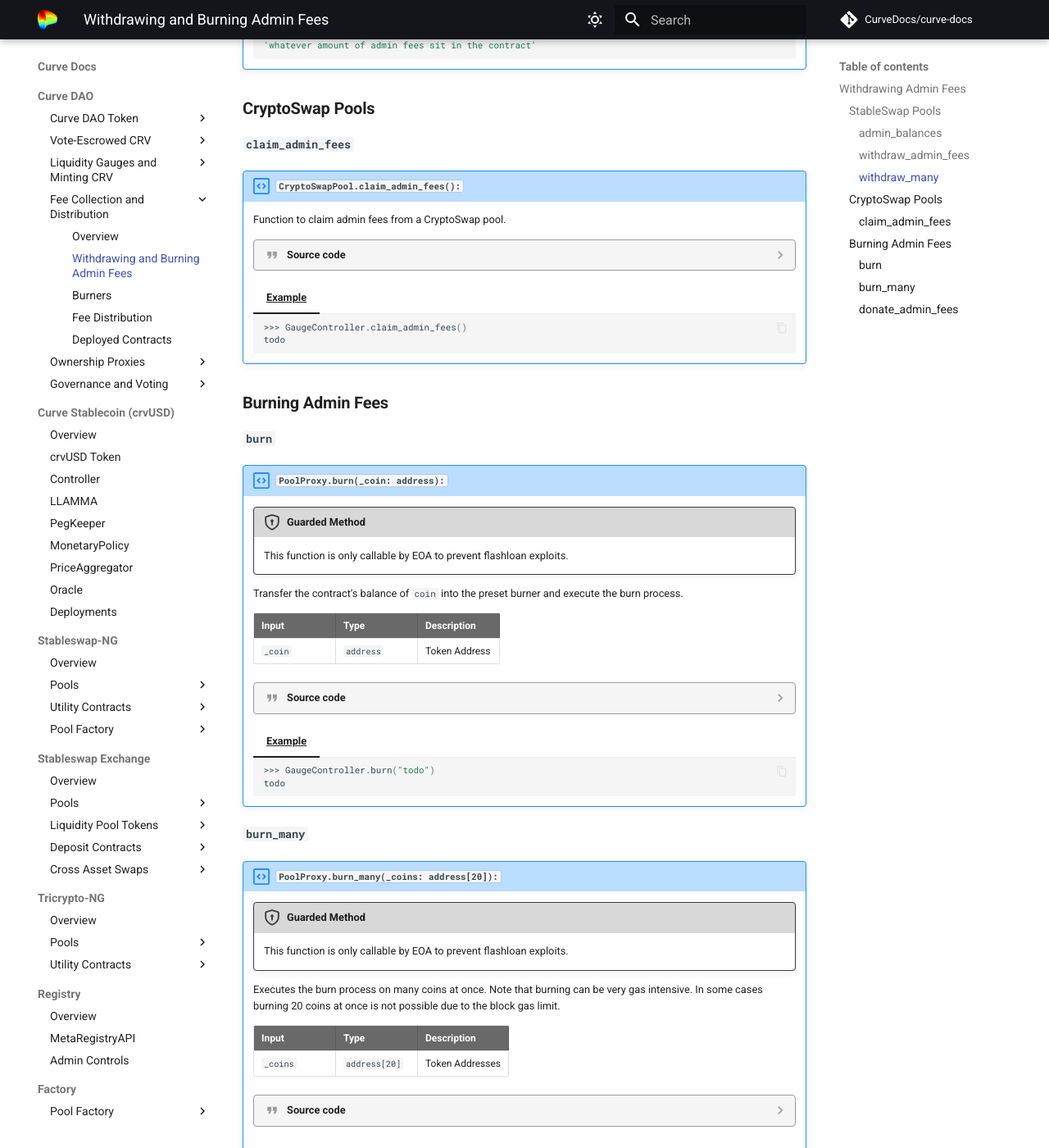
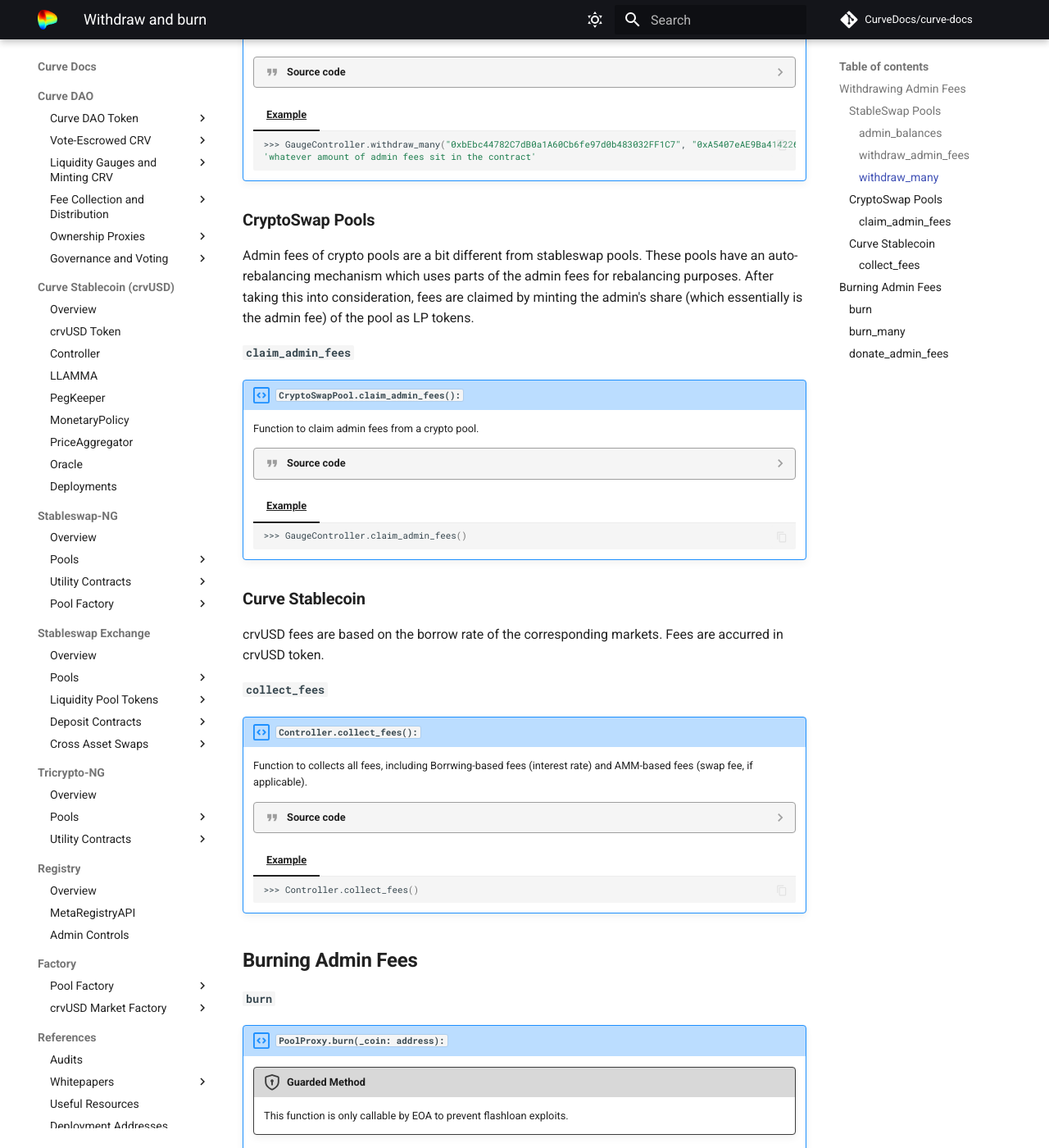
Before and after one commit to CurveDocs/curve-docs, an MkDocs documentation site: the page built from docs/curve_dao/fee-collection-distribution/withdraw-and-burn.md, in a window 1280 px wide and 1400 px high, scrolled down 1699 px. Shown: the whole window at 82% size. Built offline with MkDocs 1.6.1 and Material for MkDocs 9.7.7, drawn with Linux system fonts in a browser that asks for light colours; comment, search, counter and statistics services are not loaded; some of the changed text lies outside the part shown.

Commit message:
withdraw fee update

````diff
--- a/docs/curve_dao/FeeCollection-Distribution/withdraw-and-burn.md
+++ b/docs/curve_dao/fee-collection-distribution/withdraw-and-burn.md
@@ -1,4 +1,8 @@
-# *Withdrawing Admin Fees*
+# **Withdrawing Admin Fees**
+
+In order to be able to burn admin fees into the fee token, those fees have to be claimed prior. Admin fees can be claimed by anyone. Somethimes, the function to claim the fees is guarded and therefore only called by the proxy contract (admin or owner of the pool). If thats the case, users can just call the claim function via the proxy contract (as the function is not guarded there).
+
+Claiming fees can differ based on which source they are claimed from:
 
 ## **StableSwap Pools**
 Admin fees are stored within each exchange contract and viewable via the `admin_balances` public getter method. The contract owner may call to claim the fees at any time using `withdraw_admin_fees`.
@@ -6,7 +10,7 @@
 Fees are initially claimed via `PoolProxy.withdraw_many`. This withdraws fees from many pools at once, pulling them into the [PoolProxy](https://etherscan.io/address/0xeCb456EA5365865EbAb8a2661B0c503410e9B347#writeContract) contract.
 
 !!!tip
-    Admin fees can either be claimed through the corresponding PoolProxy or directly by calling the `withdraw_admin_fees` function on the pool contract itself.
+    Admin fees can either be claimed through the corresponding PoolProxy or directly by calling the `withdraw_admin_fees` function on the pool contract itself (if the function is not guarded).
 
 
 ### `admin_balances`
@@ -18,7 +22,7 @@
 
     | Input      | Type   | Description |
     | ----------- | -------| ----|
-    | `i` |  `uint256` | Coin Index |
+    | `i` |  `uint256` | coin index |
 
     ??? quote "Source code"
 
@@ -43,7 +47,7 @@
 
     | Input      | Type   | Description |
     | ----------- | -------| ----|
-    | `_pool` |  `address` | Pool Address |
+    | `_pool` |  `address` | pool address |
 
     ??? quote "Source code"
 
@@ -105,67 +109,166 @@
 
 
 ## **CryptoSwap Pools**
+Admin fees of crypto pools are a bit different from stableswap pools. These pools have an auto-rebalancing mechanism which uses parts of the admin fees for rebalancing purposes. After taking this into consideration, fees are claimed by minting the admin's share (which essentially is the admin fee) of the pool as LP tokens.
+
 
 ### `claim_admin_fees`
 !!! description "`CryptoSwapPool.claim_admin_fees():`"
 
-    Function to claim admin fees from a CryptoSwap pool.
+    Function to claim admin fees from a crypto pool.
 
     ??? quote "Source code"
 
-        ```python hl_lines="5 6 9"
-        admin_fee_receiver: public(address)
+        ```python
+        event ClaimAdminFee:
+            admin: indexed(address)
+            tokens: uint256
 
         @external
-        @nonreentrant('lock')
+        @nonreentrant("lock")
         def claim_admin_fees():
+            """
+            @notice Claim admin fees. Callable by anyone.
+            """
             self._claim_admin_fees()
 
         @internal
         def _claim_admin_fees():
+            """
+            @notice Claims admin fees and sends it to fee_receiver set in the factory.
+            """
             A_gamma: uint256[2] = self._A_gamma()
 
-            xcp_profit: uint256 = self.xcp_profit
-            xcp_profit_a: uint256 = self.xcp_profit_a
+            xcp_profit: uint256 = self.xcp_profit  # <---------- Current pool profits.
+            xcp_profit_a: uint256 = self.xcp_profit_a  # <- Profits at previous claim.
+            total_supply: uint256 = self.totalSupply
 
-            # Gulp here
-            _coins: address[N_COINS] = coins
+            # Do not claim admin fees if:
+            # 1. insufficient profits accrued since last claim, and
+            # 2. there are less than 10**18 (or 1 unit of) lp tokens, else it can lead
+            #    to manipulated virtual prices.
+            if xcp_profit <= xcp_profit_a or total_supply < 10**18:
+                return
+
+            #      Claim tokens belonging to the admin here. This is done by 'gulping'
+            #       pool tokens that have accrued as fees, but not accounted in pool's
+            #         `self.balances` yet: pool balances only account for incoming and
+            #                  outgoing tokens excluding fees. Following 'gulps' fees:
+
             for i in range(N_COINS):
-                self.balances[i] = ERC20(_coins[i]).balanceOf(self)
+                if coins[i] == WETH20:
+                    self.balances[i] = self.balance
+                else:
+                    self.balances[i] = ERC20(coins[i]).balanceOf(self)
+
+            #            If the pool has made no profits, `xcp_profit == xcp_profit_a`
+            #                         and the pool gulps nothing in the previous step.
 
             vprice: uint256 = self.virtual_price
 
-            if xcp_profit > xcp_profit_a:
-                fees: uint256 = (xcp_profit - xcp_profit_a) * self.admin_fee / (2 * 10**10)
-                if fees > 0:
-                    receiver: address = self.admin_fee_receiver
-                    frac: uint256 = vprice * 10**18 / (vprice - fees) - 10**18
-                    claimed: uint256 = CurveToken(token).mint_relative(receiver, frac)
-                    xcp_profit -= fees*2
-                    self.xcp_profit = xcp_profit
-                    log ClaimAdminFee(receiver, claimed)
+            #  Admin fees are calculated as follows.
+            #      1. Calculate accrued profit since last claim. `xcp_profit`
+            #         is the current profits. `xcp_profit_a` is the profits
+            #         at the previous claim.
+            #      2. Take out admin's share, which is hardcoded at 5 * 10**9.
+            #         (50% => half of 100% => 10**10 / 2 => 5 * 10**9).
+            #      3. Since half of the profits go to rebalancing the pool, we
+            #         are left with half; so divide by 2.
 
-            total_supply: uint256 = CurveToken(token).totalSupply()
+            fees: uint256 = unsafe_div(
+                unsafe_sub(xcp_profit, xcp_profit_a) * ADMIN_FEE, 2 * 10**10
+            )
 
-            # Recalculate D b/c we gulped
-            D: uint256 = Math(math).newton_D(A_gamma[0], A_gamma[1], self.xp())
+            # ------------------------------ Claim admin fees by minting admin's share
+            #                                                of the pool in LP tokens.
+            receiver: address = Factory(self.factory).fee_receiver()
+            if receiver != empty(address) and fees > 0:
+
+                frac: uint256 = vprice * 10**18 / (vprice - fees) - 10**18
+                claimed: uint256 = self.mint_relative(receiver, frac)
+
+                xcp_profit -= fees * 2
+
+                self.xcp_profit = xcp_profit
+
+                log ClaimAdminFee(receiver, claimed)
+
+            # ------------------------------------------- Recalculate D b/c we gulped.
+            D: uint256 = MATH.newton_D(A_gamma[0], A_gamma[1], self.xp(), 0)
             self.D = D
 
-            self.virtual_price = 10**18 * self.get_xcp(D) / total_supply
+            # ------------------- Recalculate virtual_price following admin fee claim.
+            #     In this instance we do not check if current virtual price is greater
+            #               than old virtual price, since the claim process can result
+            #                                     in a small decrease in pool's value.
 
-            if xcp_profit > xcp_profit_a:
-                self.xcp_profit_a = xcp_profit
+            self.virtual_price = 10**18 * self.get_xcp(D) / self.totalSupply
+            self.xcp_profit_a = xcp_profit  # <------------ Cache last claimed profit.
         ```
 
     === "Example"
         ```shell
         >>> GaugeController.claim_admin_fees()
-        todo
         ```
 
 
+## **Curve Stablecoin**
+crvUSD fees are based on the borrow rate of the corresponding markets. Fees are accurred in crvUSD token.
 
-## **Burning Admin Fees**
+### `collect_fees`
+!!! description "`Controller.collect_fees():`"
+
+    Function to collects all fees, including Borrwing-based fees (interest rate) and AMM-based fees (swap fee, if applicable).
+
+    ??? quote "Source code"
+
+        ```python
+        @external
+        @nonreentrant('lock')
+        def collect_fees() -> uint256:
+            """
+            @notice Collect the fees charged as interest
+            """
+            _to: address = FACTORY.fee_receiver()
+            # AMM-based fees
+            borrowed_fees: uint256 = AMM.admin_fees_x()
+            collateral_fees: uint256 = AMM.admin_fees_y()
+            if borrowed_fees > 0:
+                STABLECOIN.transferFrom(AMM.address, _to, borrowed_fees)
+            if collateral_fees > 0:
+                assert COLLATERAL_TOKEN.transferFrom(AMM.address, _to, collateral_fees, default_return_value=True)
+            AMM.reset_admin_fees()
+
+            # Borrowing-based fees
+            rate_mul: uint256 = self._rate_mul_w()
+            loan: Loan = self._total_debt
+            loan.initial_debt = loan.initial_debt * rate_mul / loan.rate_mul
+            loan.rate_mul = rate_mul
+            self._total_debt = loan
+
+            # Amount which would have been redeemed if all the debt was repaid now
+            to_be_redeemed: uint256 = loan.initial_debt + self.redeemed
+            # Amount which was minted when borrowing + all previously claimed admin fees
+            minted: uint256 = self.minted
+            # Difference between to_be_redeemed and minted amount is exactly due to interest charged
+            if to_be_redeemed > minted:
+                self.minted = to_be_redeemed
+                to_be_redeemed = unsafe_sub(to_be_redeemed, minted)  # Now this is the fees to charge
+                STABLECOIN.transfer(_to, to_be_redeemed)
+                log CollectFees(to_be_redeemed, loan.initial_debt)
+                return to_be_redeemed
+            else:
+                log CollectFees(0, loan.initial_debt)
+                return 0
+        ```
+
+    === "Example"
+        ```shell
+        >>> Controller.collect_fees()
+        ```
+
+
+# **Burning Admin Fees**
 
 ### `burn`
 !!! description "`PoolProxy.burn(_coin: address):`"
````
